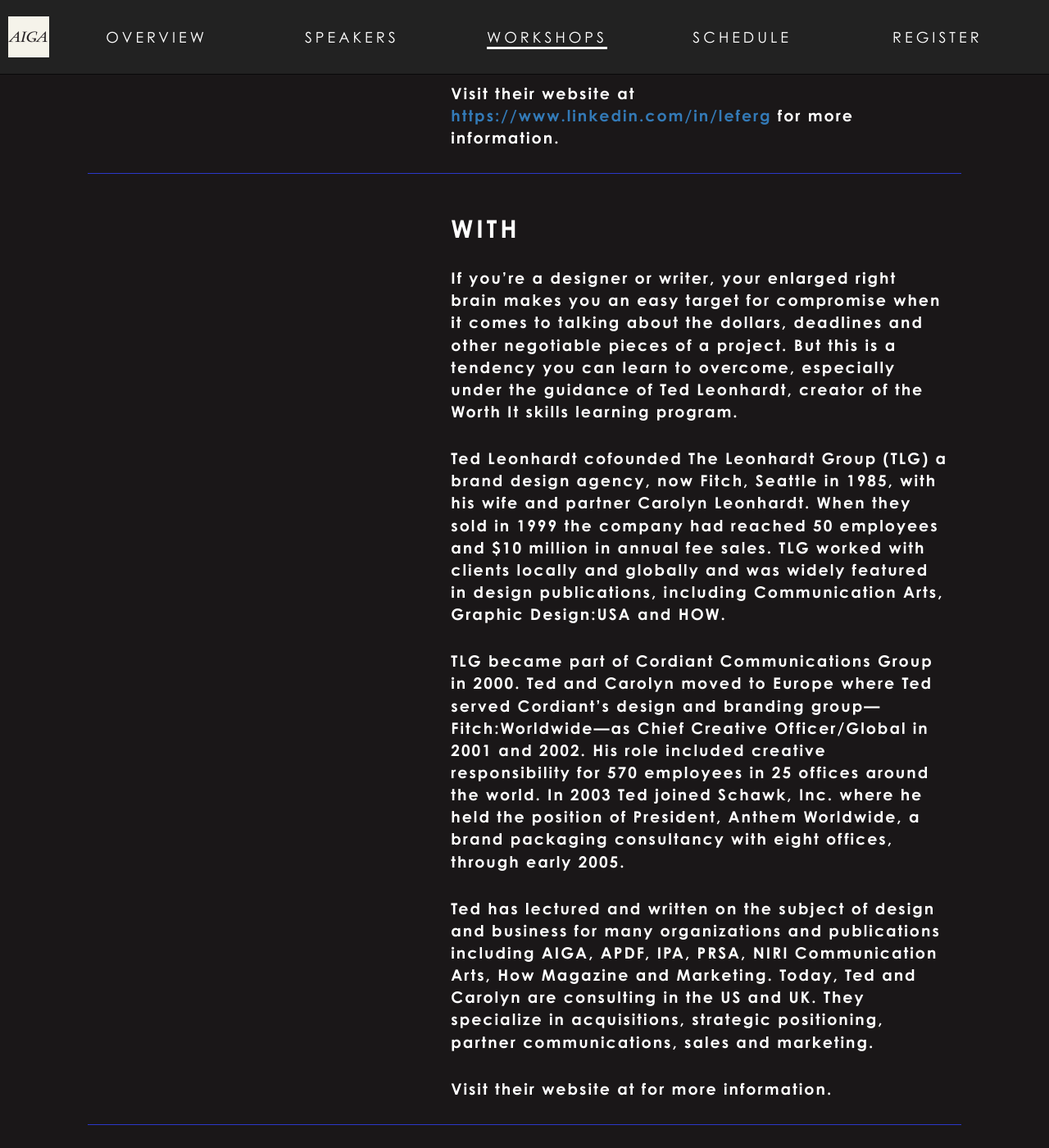
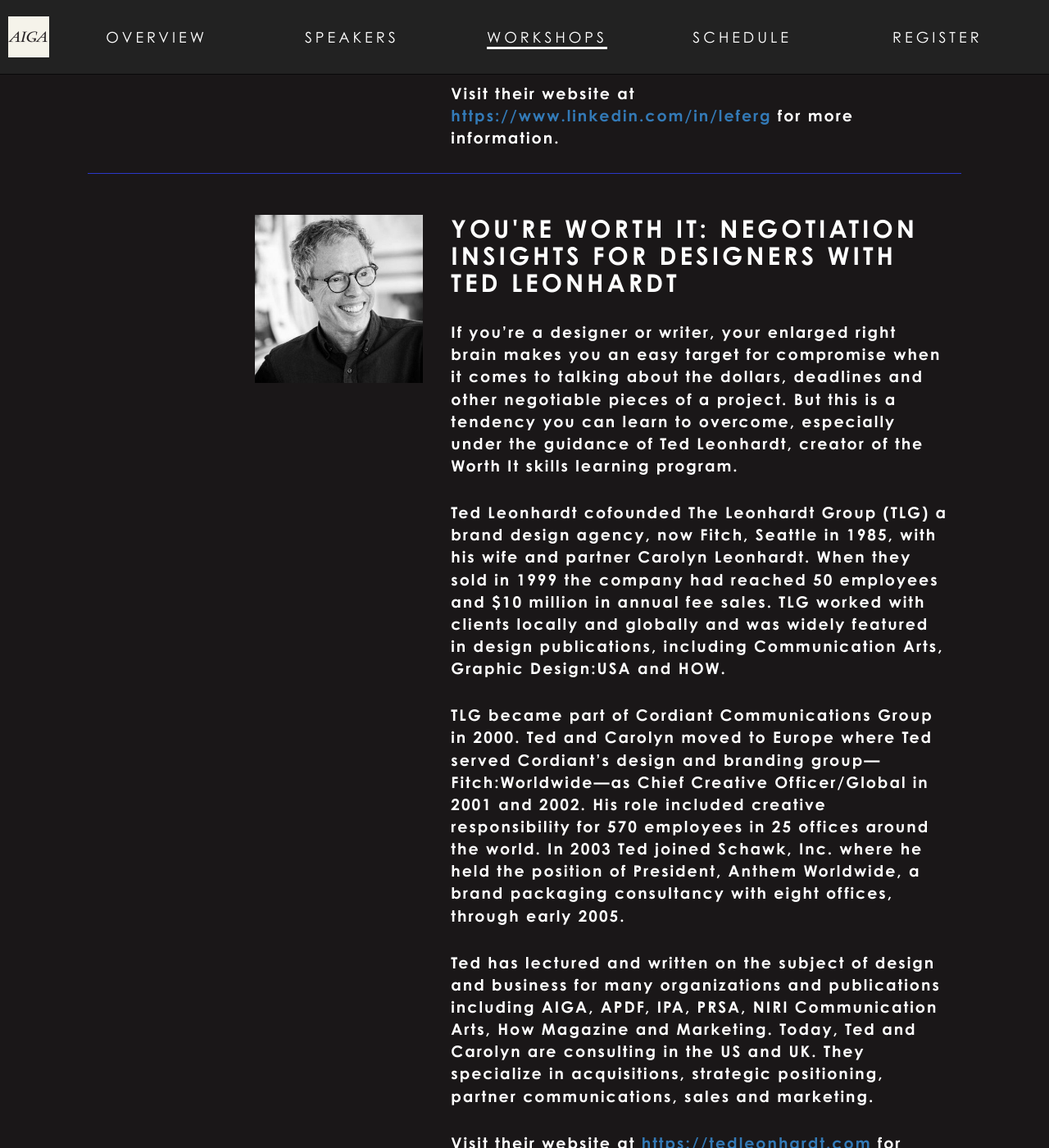
Before and after one commit to aiga-seattle/2015.aigaintothewoods.com, a Jekyll site: the page built from workshops.html, in a window 1280 px wide and 1400 px high, scrolled down 5871 px. Shown: the whole window at 82% size. Built offline with Jekyll 4.4.1, drawn with Linux system fonts in a browser that asks for light colours; nearby versions of some CDN libraries; some web fonts are replaced.

```diff
--- a/_workshops/ted-leonhardt.html
+++ b/_workshops/ted-leonhardt.html
@@ -1,5 +1,5 @@
 ---
-title: You're Worth It: Negotiation insights for designers
+title: "You're Worth It: Negotiation insights for designers"
 leader: Ted Leonhardt
 slug: professional-dev
 website: https://tedleonhardt.com
```
Also changed, not shown: 2 other files.
